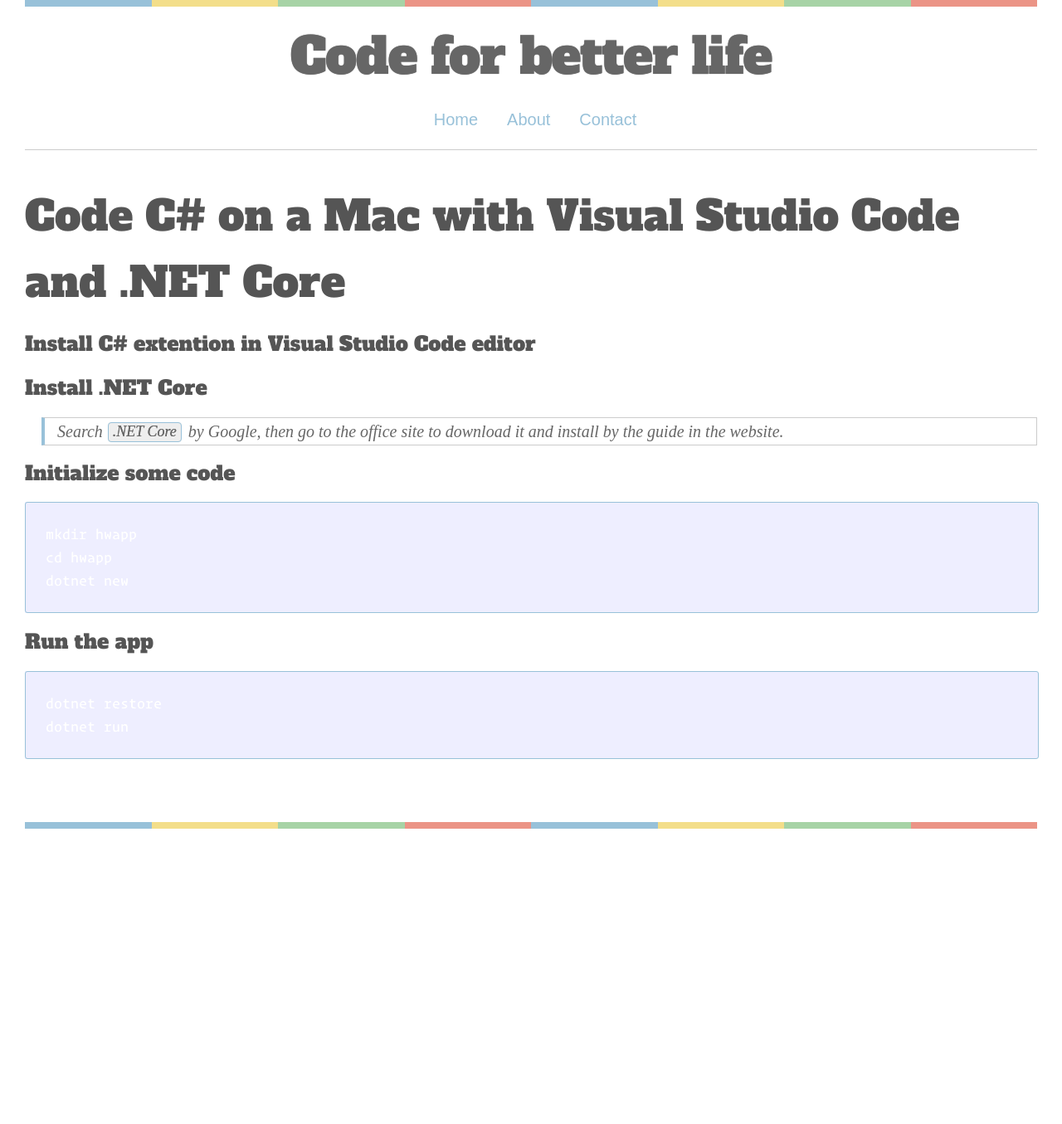
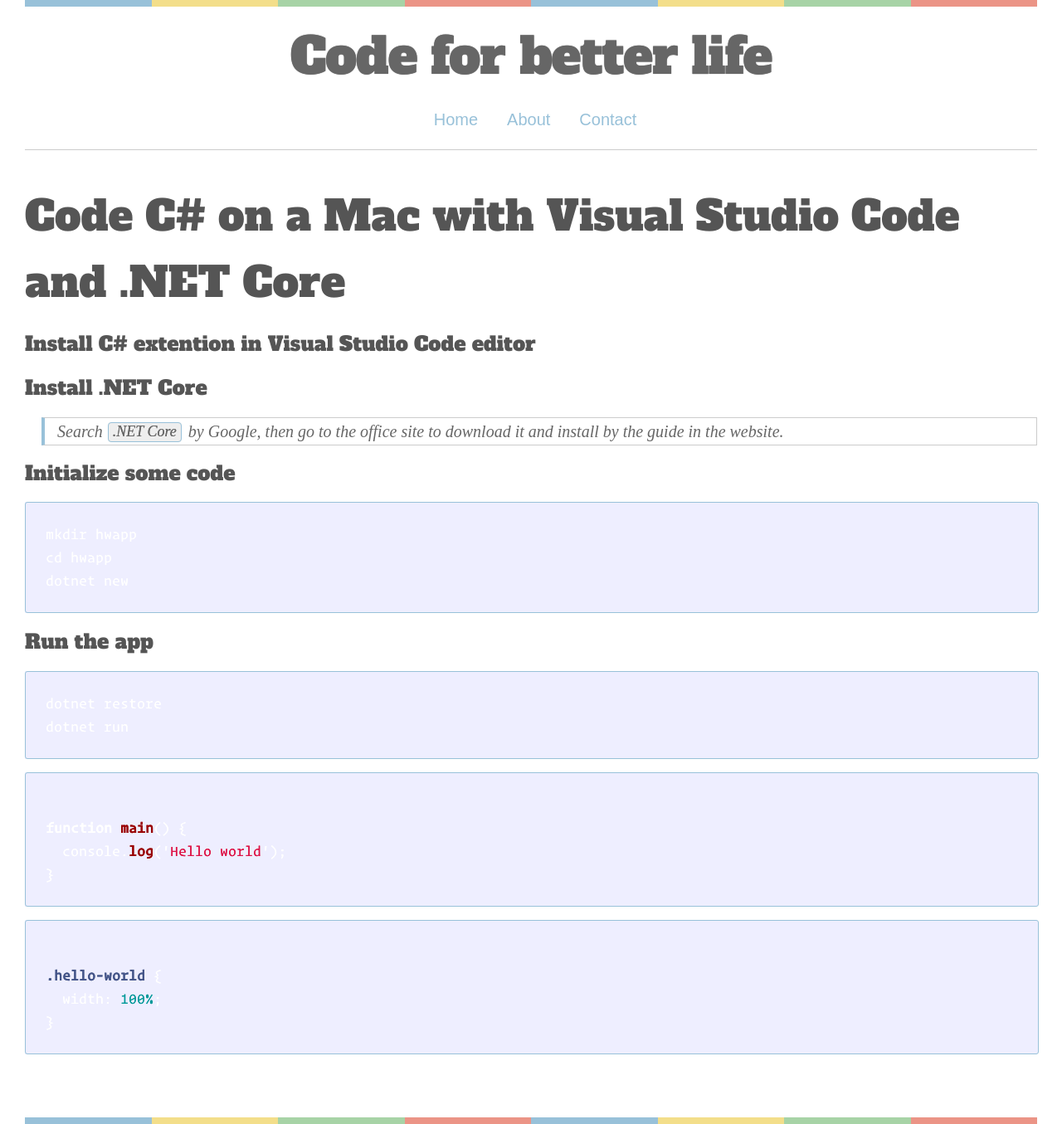
Before and after one commit to YYvanYang/yyvanyang.github.io, a Jekyll site: the page built from _posts/2017-02-10-Get-started-with-VS-Code-using-CSharp-and-NET-Core-on-MacOS.md, in a window 1280 px wide. Shown: the whole page at 83% size. Built offline with Jekyll 4.4.1, drawn with Linux system fonts in a browser that asks for light colours; some web fonts are replaced; before the commit the page ends 999 px from its top, so only the background shows below that.

Commit message:
updat code format

````diff
--- a/_posts/2017-02-10-Get-started-with-VS-Code-using-CSharp-and-NET-Core-on-MacOS.md
+++ b/_posts/2017-02-10-Get-started-with-VS-Code-using-CSharp-and-NET-Core-on-MacOS.md
@@ -23,3 +23,17 @@
 dotnet restore
 dotnet run
 ```
+
+```js
+
+function main() {
+  console.log('Hello world');
+}
+```
+
+```css
+
+.hello-world {
+  width: 100%;
+}
+```
--- a/css/syntax-highlighter.scss
+++ b/css/syntax-highlighter.scss
@@ -61,7 +61,7 @@
     font-family: "Operator Mono SSm A", "Operator Mono SSm B", 'Source Code Pro', Menlo, Consolas, Monaco, monospace;
     clear: both;
     color: white;
-    background: rgba(0,0,0,0.85);
+    //background: rgba(0,0,0,0.85);
     padding: 0;
     -moz-tab-size: 2;
     -o-tab-size: 2;
@@ -93,7 +93,7 @@
     top: 0;
     left: 0;
     width: 100%;
-    background: #999;
+    //background: #999;
     padding: 1px 0;
     text-indent: 15px
 }
@@ -157,13 +157,13 @@
     height: .5em
 }
 
-pre code::-webkit-scrollbar-thumb {
-    background: #666
-}
+// pre code::-webkit-scrollbar-thumb {
+//     background: #666
+// }
 
-pre code::-webkit-scrollbar-track {
-    background: none
-}
+// pre code::-webkit-scrollbar-track {
+//     background: none
+// }
 
 body pre code {
     scrollbar-face-color:#666;scrollbar-track-color:none}
@@ -185,8 +185,8 @@
     line-height: inherit;
     padding: inherit 0;
     margin-top: 1.5rem;
-    background: -webkit-linear-gradient(left, rgba(255,235,59,0.25) 50%, rgba(255,235,59,0));
-    background: linear-gradient(to right, rgba(255,235,59,0.25) 50%, rgba(255,235,59,0));
+    // background: -webkit-linear-gradient(left, rgba(255,235,59,0.25) 50%, rgba(255,235,59,0));
+    // background: linear-gradient(to right, rgba(255,235,59,0.25) 50%, rgba(255,235,59,0));
     pointer-events: none;
     white-space: pre
 }
````
